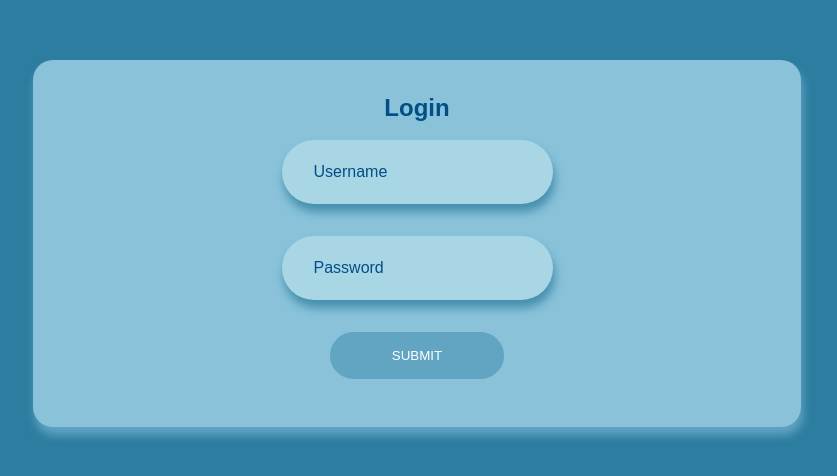
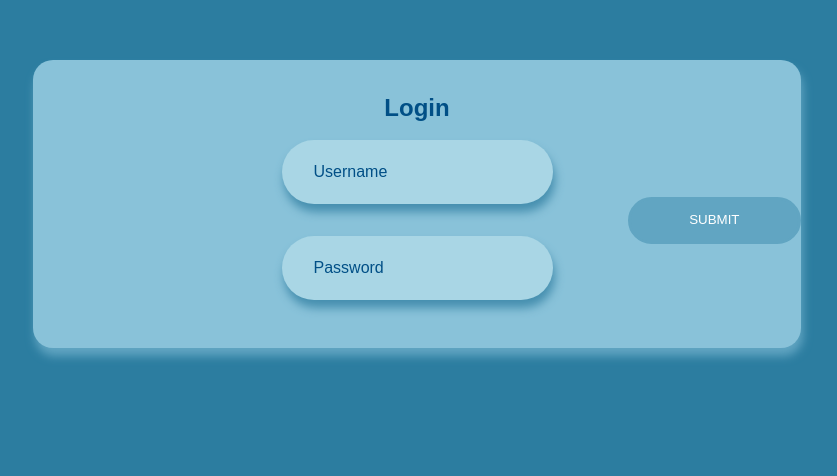
Before and after one commit to lpalmarucci/ytDownloader_client, a React (Create React App) app: page /login in a window 1280 px wide. Shown: the part 140-616 px from the top of the page, without its empty margins (287-1124 px from the left). Built offline with nearby package versions, Linux system fonts and the light colour scheme; a web font is replaced by a local one.

Commit message:
modificata grafica button

```diff
--- a/src/css/App.css
+++ b/src/css/App.css
@@ -15,8 +15,9 @@
   --light7-color: #A9D6E5;
 }
 
-h1{
+#title{
   color: white;
+  z-index: 1;
 }
 
 *{
--- a/src/css/Login.css
+++ b/src/css/Login.css
@@ -49,6 +49,6 @@ input{
     row-gap: 2em;
 }
 
-button{
+.login-button{
     position: relative;
 }
--- a/src/css/media.css
+++ b/src/css/media.css
@@ -15,6 +15,7 @@
     }
     #main > button{
         top: 77px !important;
+        right: 0 !important;
         padding: 1.5em;
     }
 }
```
